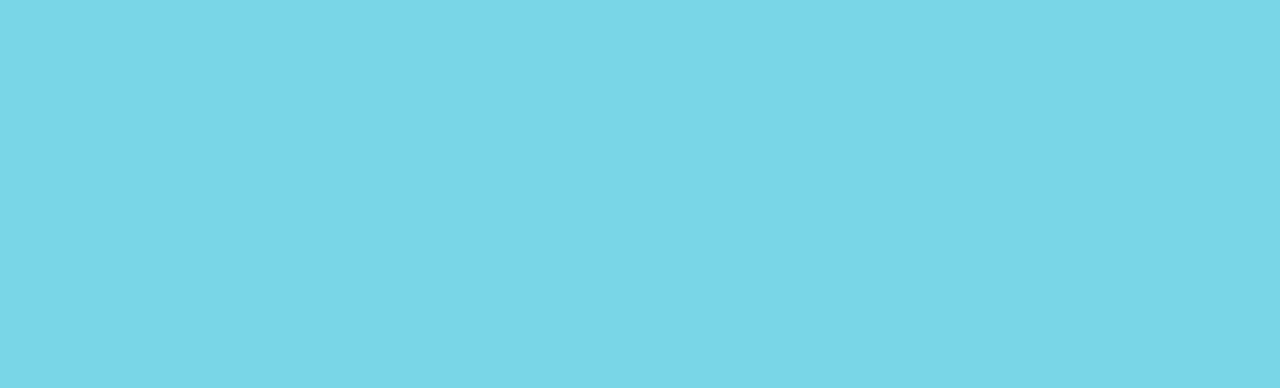
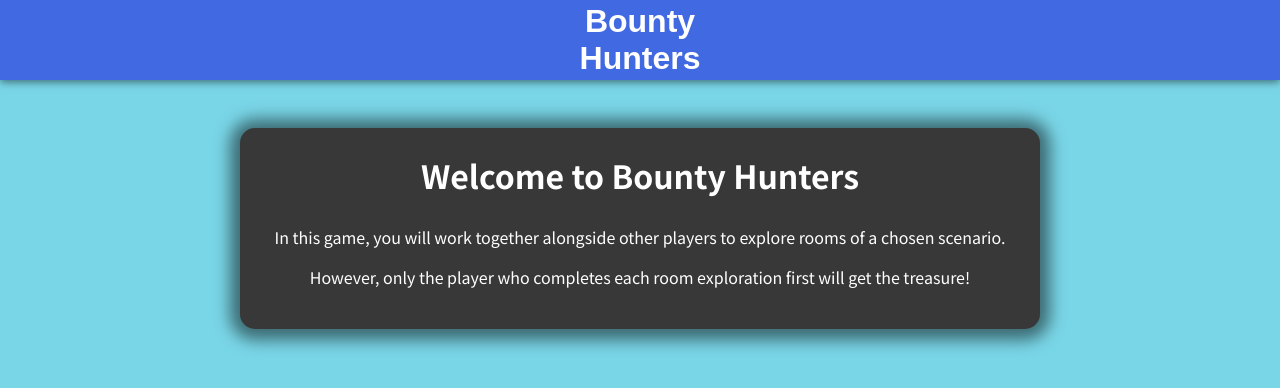
Before and after one commit to chalkenic/2021-bounty-hunters-game-project, a React (Create React App) app in the folder client/: page / in a window 1280 px wide. Shown: the top 388 px of the page. Built offline with nearby package versions, Linux system fonts and the light colour scheme.

Commit message:
Added components for main menu, alongside basic styling. New game details to be completed next.

```diff
--- a/client/src/App.css
+++ b/client/src/App.css
@@ -1,5 +1,6 @@
 .App {
   text-align: center;
+
 }
 
 .App-logo {
--- a/client/src/App.js
+++ b/client/src/App.js
@@ -1,9 +1,16 @@
-import './App.css';
+import "./App.css";
+import Header from "./components/layout/Header";
+import Setup from "./components/setup/Setup";
 
 function App() {
   return (
     <div className="App">
+      <Header />
 
+      <main>
+        <Setup />
+
+      </main>
     </div>
   );
 }
--- /dev/null
+++ b/client/src/components/layout/Header.js
@@ -0,0 +1,15 @@
+import React, { Fragment } from 'react'
+import classes from './Header.module.css'
+
+const Header = (props) => {
+return (
+    <Fragment>
+        <header className={classes.header}>
+            <h1>Bounty Hunters</h1>
+        </header>
+
+    </Fragment>
+)
+
+}
+export default Header;
--- /dev/null
+++ b/client/src/components/layout/Header.module.css
@@ -0,0 +1,16 @@
+.header {
+    position: fixed;
+    font-family: sans-serif;
+    top:0;
+    left: 0;
+    width: 100%;
+    height: 5rem;
+    background-color: royalblue;
+    color: white;
+    display: flex;
+    justify-content: space-between;
+    align-items: center;
+    padding: 0 45%;
+    box-shadow: 0 2px 8px rgba(0, 0, 0, 0.5);
+    z-index: 10;
+}
--- /dev/null
+++ b/client/src/components/setup/NewGameWindow.js
@@ -0,0 +1,6 @@
+import React from 'react'
+
+const NewGameWindow = (props) => {
+return
+}
+export default NewGameWindow;
--- /dev/null
+++ b/client/src/components/setup/Setup.js
@@ -0,0 +1,11 @@
+import React, { Fragment } from "react";
+import WelcomeSummary from "./WelcomeSummary";
+
+const Setup = (props) => {
+  return (
+      <Fragment>
+          <WelcomeSummary />
+      </Fragment>
+  );
+};
+export default Setup;
--- /dev/null
+++ b/client/src/components/setup/WelcomeSummary.js
@@ -0,0 +1,19 @@
+import React from "react";
+import classes from "./WelcomeSummary.module.css";
+
+const WelcomeSummary = (props) => {
+  return (
+    <section className={classes["summary-window"]}>
+      <h2>Welcome to Bounty Hunters</h2>
+      <p>
+        In this game, you will work together alongside other players to explore
+        rooms of a chosen scenario.
+      </p>
+      <p>
+        However, only the player who completes each room exploration first will
+        get the treasure!
+      </p>
+    </section>
+  );
+};
+export default WelcomeSummary;
--- /dev/null
+++ b/client/src/components/setup/WelcomeSummary.module.css
@@ -0,0 +1,19 @@
+.summary-window {
+  text-align: center;
+  max-width: 50rem;
+  width: 80%;
+  margin: auto;
+  margin-top: 8rem;
+  position: relative;
+  background-color: #383838;
+  color: #ffffff;
+  border-radius: 15px;
+  padding: 1.5rem;
+  box-shadow: 0 1px 16px 10px rgba(0, 0, 0, 0.5);
+}
+
+
+.summary-window h2 {
+    font-size: 2rem;
+    margin-top: 0;
+}
--- a/client/src/index.css
+++ b/client/src/index.css
@@ -1,12 +1,14 @@
+@import url("https://fonts.googleapis.com/css2?family=Noto+Sans+JP:wght@400;700&display=swap");
+
 * {
   box-sizing: border-box;
 }
 
 html {
-  font-family: sans-serif;
-  background-color: #79d6e7;
+  font-family: "Noto Sans JP", sans-serif;
 }
 
 body {
   margin: 0;
+  background-color: #79d6e7;
 }
```
Also changed, not shown: package.json (+8 -3 lines), 2 other files (tests, documents, lock files or other folders).
